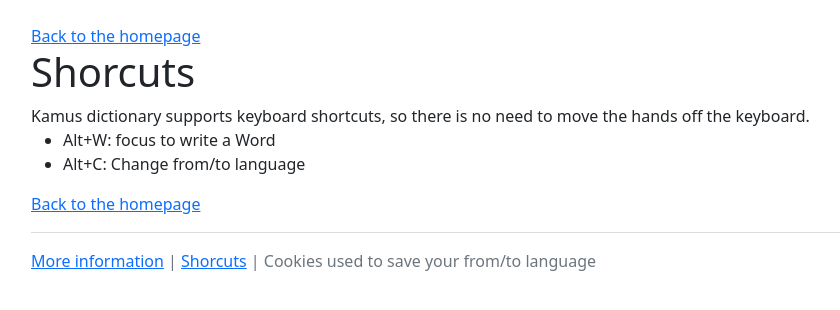
After one commit to cpina/kamus-dictionary, a Django app: template kamus/core/templates/kamus/shortcuts.html in a window 1280 px wide. The commit adds this page. Shown: the top 310 px of the page, without its empty margins (51-891 px from the left). Run offline with Django 4.2, Linux system fonts and the light colour scheme; the template is opened without the code that fills it, so the values that code supplies are empty; some libraries are stand-ins or nearby versions.

Commit message:
Add shorcuts support

```diff
--- /dev/null
+++ b/kamus/core/static/js/shortcuts.js
@@ -0,0 +1,15 @@
+document.addEventListener("keydown", function(event) {
+    if (event.altKey && (event.key === 'c' || event.key === 'C'))
+    {
+        event.preventDefault();
+        swap_languages();
+    }
+});
+
+document.addEventListener("keydown", function(event) {
+    if (event.altKey && (event.key === 'w' || event.key === 'W'))
+    {
+        event.preventDefault();
+        $('#id_word').select2('open');
+    }
+});
--- a/kamus/core/templates/kamus/_base.html
+++ b/kamus/core/templates/kamus/_base.html
@@ -23,11 +23,13 @@
         <script src="https://code.jquery.com/jquery-3.6.0.min.js"
                 integrity="sha256-/xUj+3OJU5yExlq6GSYGSHk7tPXikynS7ogEvDej/m4=" crossorigin="anonymous"></script>
 
+        <script src="{% static "js/shortcuts.js" %}"></script>
+
         {% block contents %}{% endblock %}
 
         <footer class="text-secondary">
             <hr>
-            <a href="{% url 'information' %}">More information</a> | Cookies used to save your from/to language
+            <a href="{% url 'information' %}">More information</a> | <a href="{% url 'shorcuts' %}">Shorcuts</a> | Cookies used to save your from/to language
         </footer>
     </div>
 </main>
--- /dev/null
+++ b/kamus/core/templates/kamus/shortcuts.html
@@ -0,0 +1,18 @@
+{% extends "kamus/_base.html" %}
+
+{% block title %}Shorcuts{% endblock %}
+
+{% block contents %}
+    <a href="{% url 'homepage' %}">Back to the homepage</a>
+    <h1>Shorcuts</h1>
+    Kamus dictionary supports keyboard shortcuts, so there is no need to move the hands off the keyboard.
+    <ul>
+        <li>
+            Alt+W: focus to write a Word
+        </li>
+        <li>
+            Alt+C: Change from/to language
+        </li>
+    </ul>
+    <a href="{% url 'homepage' %}">Back to the homepage</a>
+{% endblock %}
--- a/kamus/core/urls.py
+++ b/kamus/core/urls.py
@@ -7,6 +7,7 @@
     path("autocomplete/languages/", autocompletes.LanguageAutocomplete.as_view(), name="autocomplete-languages"),
     path("autocomplete/words-with-translation/", autocompletes.WordWithTranslationAutocomplete.as_view(), name="autocomplete-word-with-translation"),
     path("information/", views.Information.as_view(), name="information"),
+    path("shorcuts/", views.Shorcuts.as_view(), name="shorcuts"),
     path("imports/", views.Imports.as_view(), name="imports"),
 
     path("", views.Homepage.as_view(), name="homepage"),
--- a/kamus/core/views.py
+++ b/kamus/core/views.py
@@ -42,6 +42,8 @@
 class Information(TemplateView):
     template_name = "kamus/information.html"
 
+class Shorcuts(TemplateView):
+    template_name = "kamus/shortcuts.html"
 
 class Imports(TemplateView):
     template_name = "kamus/imports.html"
```
Also changed, not shown: kamus/core/static/js/swap-from-to.js (+36 -31 lines).
